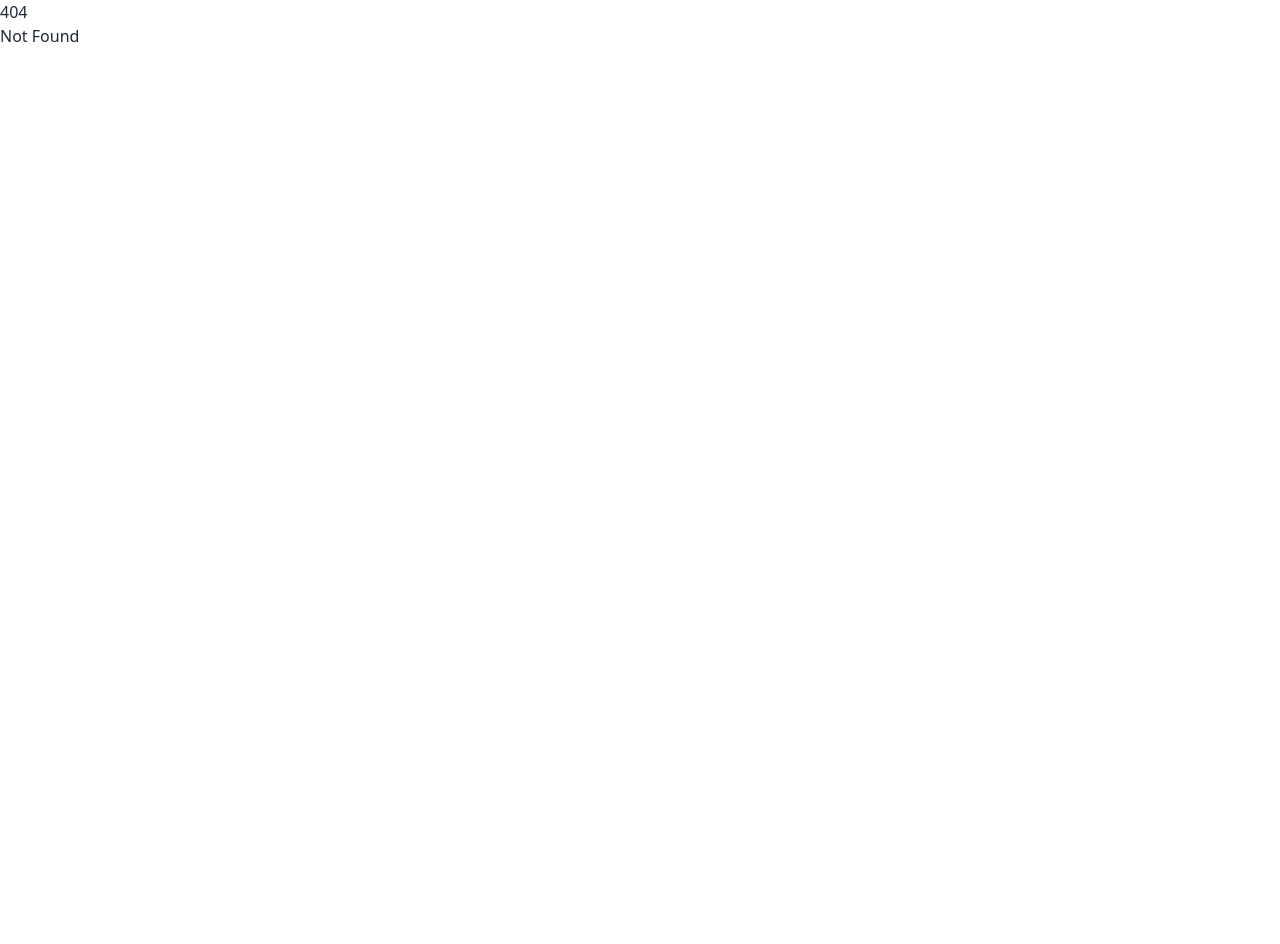
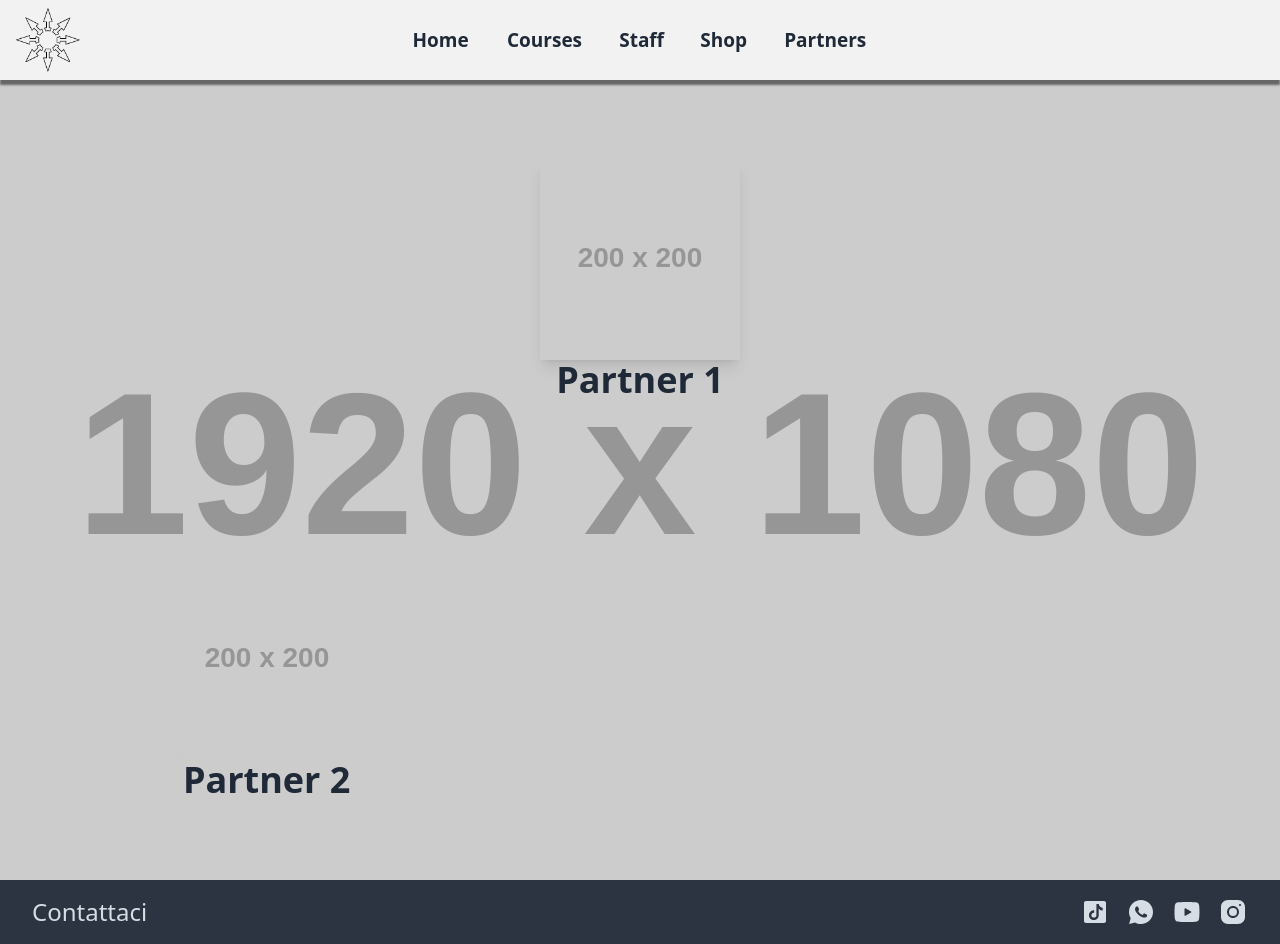
Before and after one commit to Adri-Sau/ChaoticFamilyWebsite, a SvelteKit app: page /partners in a window 1280 px wide. Before the commit this address had no page. Before the commit the page ends 800 px from the top, so only its background shows below. Built offline with nearby package versions, Linux system fonts and the light colour scheme.

Commit message:
completato versione PC

```diff
--- /dev/null
+++ b/src/components/pages/comingsoon.svelte
@@ -0,0 +1,15 @@
+<script>
+	import LOGO from '$lib/images/LogoChaoticTrasparente.png';
+</script>
+
+<div class="w-full flex flex-col items-center absolute top-1/2 -translate-y-1/2">
+	<img
+		src={LOGO}
+		alt="Logo Chaotic Family"
+		class="relative rounded md:w-[15%] w-[20%] opacity-50 animate-[spin_3s_linear_infinite]"
+	/>
+	<div class="absolute top-1/2 -translate-y-1/2 flex flex-col items-center">
+		<h1 class="text-4xl font-bold">Coming Soon</h1>
+		<p class="text-md">We are working hard to bring you the best experience.</p>
+	</div>
+</div>
--- a/src/lib/data.json
+++ b/src/lib/data.json
@@ -209,14 +209,14 @@
             "alt": "Background image"
         }
     },
-    "parthners": {
+    "partners": {
         "background": {
             "src": "https://via.placeholder.com/1920x1080",
             "alt": "Background image"
         },
         "list": [
             {
-                "name": "Parthner 1",
+                "name": "Partner 1",
                 "link": "/",
                 "importance": 1,
                 "image": {
@@ -226,7 +226,7 @@
                 }
             },
             {
-                "name": "Parthner 2",
+                "name": "Partner 2",
                 "link": "/",
                 "importance": 2,
                 "image": {
--- /dev/null
+++ b/src/routes/partners/+page.svelte
@@ -0,0 +1,29 @@
+<script>
+	import Navbar from '../../components/navigation/navbar.svelte';
+	import Footer from '../../components/navigation/footer.svelte';
+	import data from '$lib/data.json';
+
+	const BACKGROUND = data.staff.background.src;
+	const PARTNERS = data.partners.list;
+</script>
+
+<Navbar />
+<div class="bg-cover bg-center bg-fixed" style="background-image: url('{BACKGROUND}');">
+	<div
+		class="grid md:grid-cols-3 grid-cols-1 grid-rows-auto gap-5 md:gap-0 mx-20 place-items-center h-screen"
+	>
+		{#each PARTNERS as partner}
+			<div />
+			<div class="text-center">
+				<img
+					src={partner.image.src}
+					alt={partner.image.alt}
+					class={`w-full shadow-lg mask ${partner.image.mask} ${partner.image.mask === 'mask-square' ? 'rounded-3xl' : ''}`}
+				/>
+				<h1 class="text-4xl text-center font-bold">{partner.name}</h1>
+			</div>
+		{/each}
+	</div>
+</div>
+
+<Footer />
--- /dev/null
+++ b/src/routes/shop/+page.svelte
@@ -0,0 +1,17 @@
+<script>
+	import Navbar from '../../components/navigation/navbar.svelte';
+	import Footer from '../../components/navigation/footer.svelte';
+	import Comingsoon from '../../components/pages/comingsoon.svelte';
+	import data from '$lib/data.json';
+
+	const BACKGROUND = data.merch.background.src;
+</script>
+
+<Navbar />
+<div
+	class="bg-cover bg-center bg-fixed h-screen -z-10"
+	style="background-image: url('{BACKGROUND}');"
+>
+	<Comingsoon />
+</div>
+<Footer />
--- a/src/routes/staff/+page.svelte
+++ b/src/routes/staff/+page.svelte
@@ -8,11 +8,10 @@
 </script>
 
 <Navbar />
-<div
-	class="bg-cover bg-center bg-fixed h-screen -z-10"
-	style="background-image: url('{BACKGROUND}');"
->
-	<div class="grid grid-cols-5 grid-rows-auto mx-20 place-items-center h-screen">
+<div class="bg-cover bg-center bg-fixed" style="background-image: url('{BACKGROUND}');">
+	<div
+		class="grid md:grid-cols-5 grid-cols-1 grid-rows-auto gap-5 md:gap-0 mx-20 place-items-center h-screen"
+	>
 		{#each STAFF as staff}
 			<div class="relative text-center">
 				<img
```
